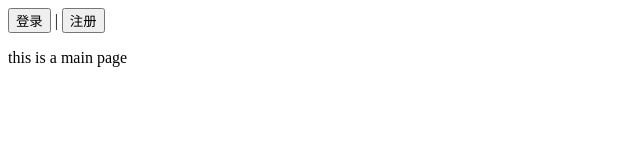
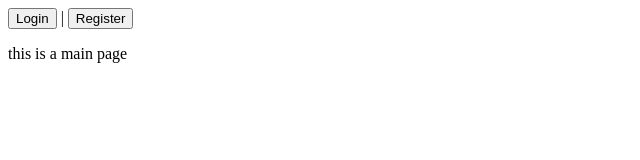
Before and after one commit to Hethens/homework, a plain HTML site: page index9.html in a window 1280 px wide. Shown: the full height of the page, 0-640 px from the left. Drawn offline with Linux system fonts and the light colour scheme.

Commit message:
Update index9.html

```diff
--- a/index9.html
+++ b/index9.html
@@ -23,8 +23,8 @@
 
 	<body>
 
-		<input type="button" onclick="f1()" value="登录"/> |
-		<input type="button" onclick="f2()" value="注册"/>
+		<input type="button" onclick="f1()" value="Login"/> |
+		<input type="button" onclick="f2()" value="Register"/>
 		<p>this is a main page</p>
 
 
```
